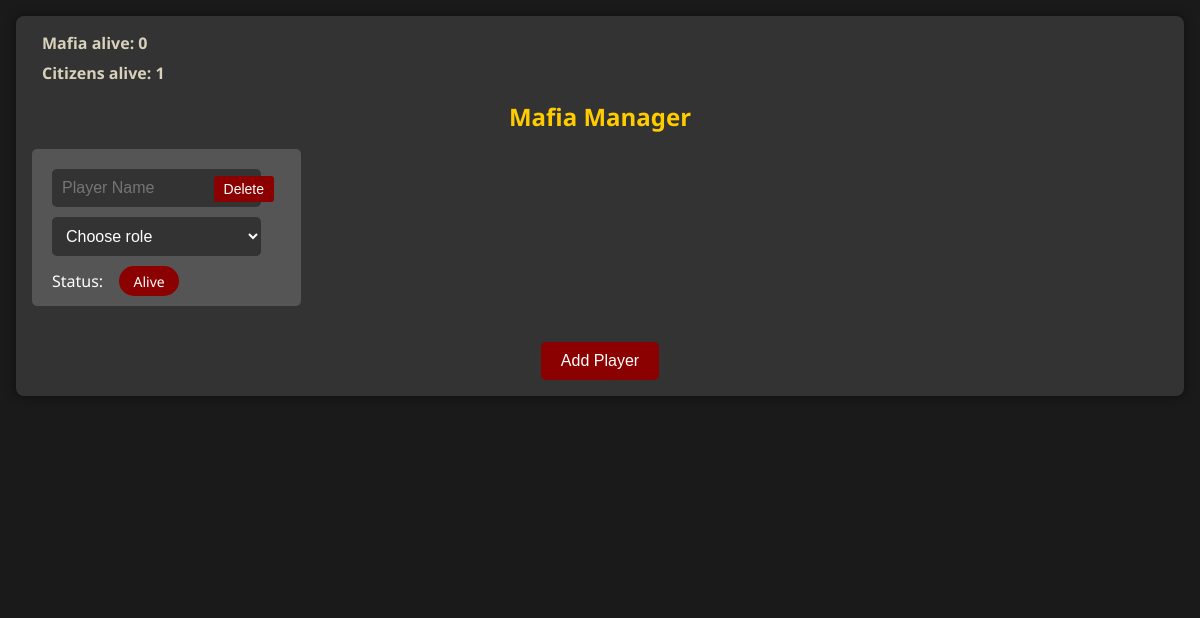
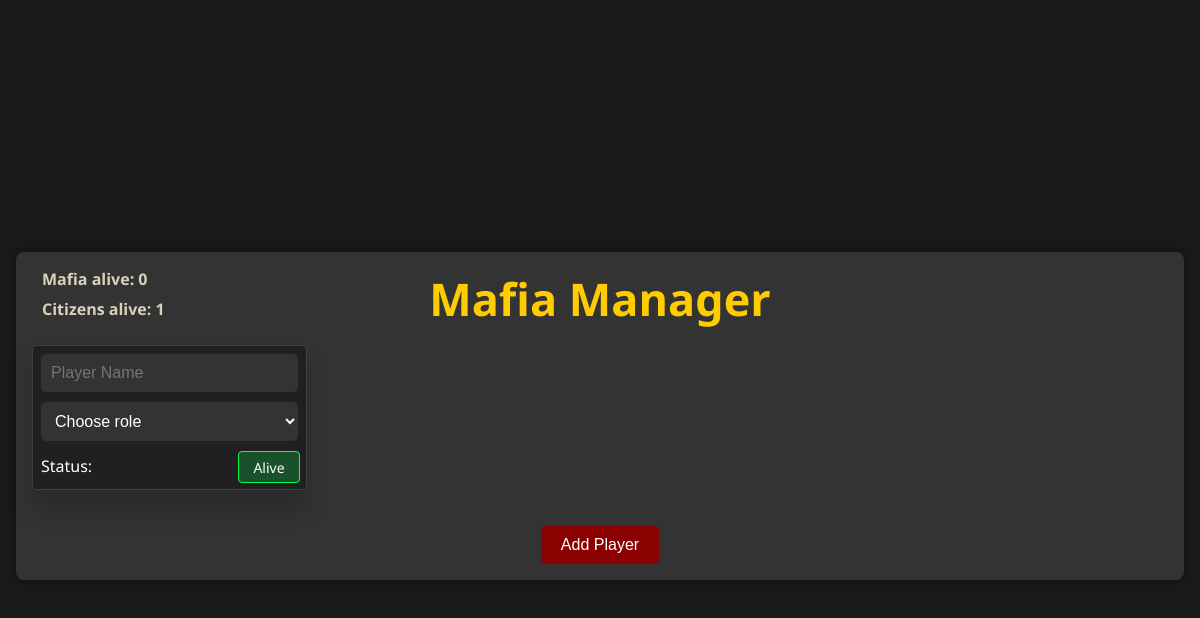
Before and after one commit to AdrianXavierBoek/Mafia-Manager, an Electron app: page index.html in a window 1200 px wide. Both pictures are taken after a click on the button "Add Player". Drawn offline with nearby package versions, Linux system fonts and the light colour scheme; no server answers.

Commit message:
CSS Overhaul - Visual appearance
Small changes here and there. All css and some html. Also added a icon pack from flaticon uicons. Easy to implement icons.

```diff
--- a/frontMain.js
+++ b/frontMain.js
@@ -30,7 +30,7 @@ function addPlayerToDOM(name, role, status) {
           <span class="toggle-slider"></span>
       </label>
   </div>
-  <button class="delete-player" onclick="deletePlayer(this); aliveMafiaCount();">Delete</button>
+  <button class="delete-player" onclick="deletePlayer(this); aliveMafiaCount();"><i class="fi fi-sr-trash"></i></button>
 `;
   playerList.appendChild(newPlayerBox);
 
@@ -148,7 +148,7 @@ document.getElementById("add-player").addEventListener("click", function () {
           <span class="toggle-slider"></span>
       </label>
   </div>
-  <button class="delete-player" onclick="deletePlayer(this); aliveMafiaCount();">Delete</button>
+  <button class="delete-player" onclick="deletePlayer(this); aliveMafiaCount();"><i class="fi fi-sr-trash"></i></button>
   `;
   playerList.appendChild(newPlayerBox);
 
--- a/index.html
+++ b/index.html
@@ -10,7 +10,7 @@
   <section class="section">
     <container class="container">
       <div class="flex-vertical gap-1">
-        <div class="flex-vertical gap-05">
+        <div class="flex-vertical gap-05 position-absolute">
           <h6 class="start-text" id="mafiaCount">Maifa alive: </h6>
           <h6 class="start-text" id="playerCount">Citizens alive:</h6>
           </div>
--- a/style.css
+++ b/style.css
@@ -1,3 +1,5 @@
+@import url('https://cdn-uicons.flaticon.com/2.4.0/uicons-solid-rounded/css/uicons-solid-rounded.css');
+
 body {
     font-family: "Segoe UI", Tahoma, Geneva, Verdana, sans-serif;
     margin: 0;
@@ -13,6 +15,8 @@ body {
     flex-direction: column;
     max-width: 100%;
     padding: 1rem;
+    min-height: 100svh;
+    justify-content: center;
   }
 
   .container {
@@ -29,7 +33,7 @@ body {
   }
 
   h1 {
-    font-size: 24px;
+    font-size: 2.5em;
     text-align: center;
     color: #ffcc00;
     margin-block-start: .0rem;
@@ -39,17 +43,24 @@ body {
   .player-container {
     display: grid;
     grid-template-columns: repeat(4, 1fr);
-    gap: 20px;
+    gap: .75rem;
   }
 
   .player-box {
-    background-color: #555;
-    padding: 20px;
-    padding-bottom: 40px;
+    background-color: #202020;
+    padding: .5rem;
+    border-style: solid;
+    border-width: 1px;
+    border-color: rgba(255 255 255 / 14%);
     border-radius: 5px;
     animation: fadeIn 0.5s ease-in-out;
     position: relative;
     /* Ensure relative positioning */
+    box-shadow: 0px 18px 20px 2px #00000029;
+  }
+
+  .player-box:hover .delete-player {
+    opacity: 1;
   }
 
   @keyframes fadeIn {
@@ -65,7 +76,7 @@ body {
   }
 
   input[type="text"] {
-    width: calc(100% - 20px);
+    width: 100%;
     padding: 10px;
     border: none;
     border-radius: 5px;
@@ -78,7 +89,7 @@ body {
   }
 
   select {
-    width: calc(100% - 20px);
+    width: 100%;
     padding: 10px;
     border: none;
     border-radius: 5px;
@@ -94,14 +105,6 @@ body {
     display: flex;
     align-items: center;
     justify-content: space-between;
-    position: absolute;
-    /* Position toggle switch */
-    margin: -30px;
-    margin-left: 60;
-    bottom: 40px;
-    /* Adjust as needed */
-    left: 50px;
-    /* Adjust as needed */
   }
 
   .status-toggle label {
@@ -123,8 +126,11 @@ body {
   .toggle-slider {
     width: 100%;
     height: 100%;
-    background-color: #8b0000;
-    border-radius: 15px;
+    background-color: #00ff5638;
+    border-style: solid;
+    border-width: 1px;
+    border-color: #00ff55;
+    border-radius: 4px;
     position: absolute;
     top: 0;
     left: 0;
@@ -143,8 +149,8 @@ body {
   }
 
   .toggle-switch input:checked + .toggle-slider {
-    transform: translateX(100%);
-    background-color: #5a0000;
+    background-color: #ff000038;
+    border-color: #ff0000;
   }
 
   .toggle-switch input:checked + .toggle-slider:before {
@@ -175,19 +181,22 @@ body {
   }
 
   .delete-player {
-    padding: 5px 10px;
+    padding: 0.5rem;
     border: none;
     border-radius: 3px;
-    margin: 17px;
+    margin: 2px;
     background-color: #8b0000;
     color: white;
     font-size: 14px;
     cursor: pointer;
     outline: none;
     position: absolute;
-    top: 10px;
-    right: 10px;
-    transition: background-color 0.3s ease;
+    top: 0.1rem;
+    right: 0.1rem;
+    transition: background-color 0.3s ease, opacity 0.1s ease;
+    display: flex;
+    align-items: center;
+    opacity: 0;
   }
 
   .delete-player:hover {
@@ -220,6 +229,15 @@ body {
 
   .gap-3 {
     gap: 3rem;
+  }
+
+  .position-absolute {
+    position: absolute;
+  }
+
+  i {
+    width: 1rem;
+    height: 1rem;
   }
 
   /* Small devices (phones) */
```
